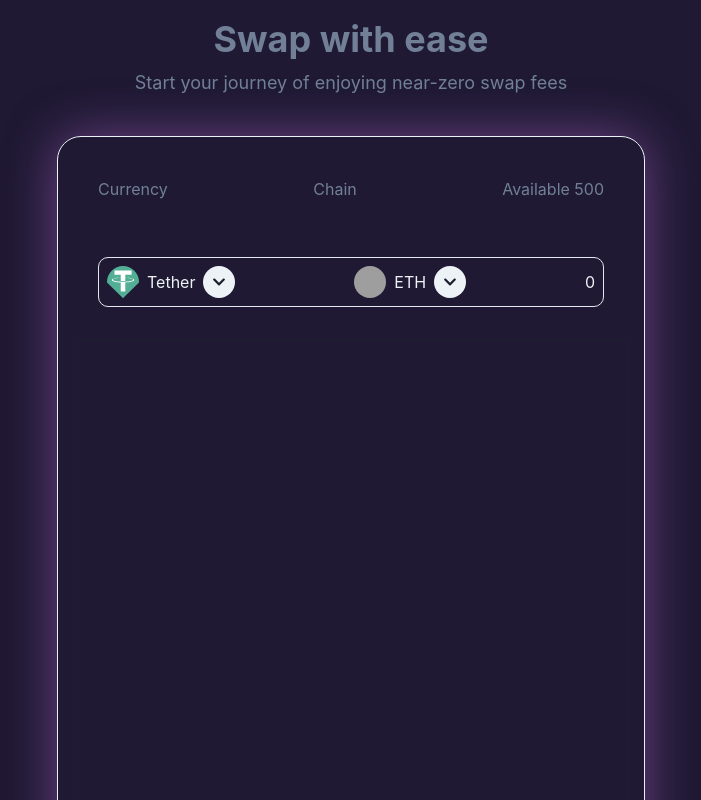
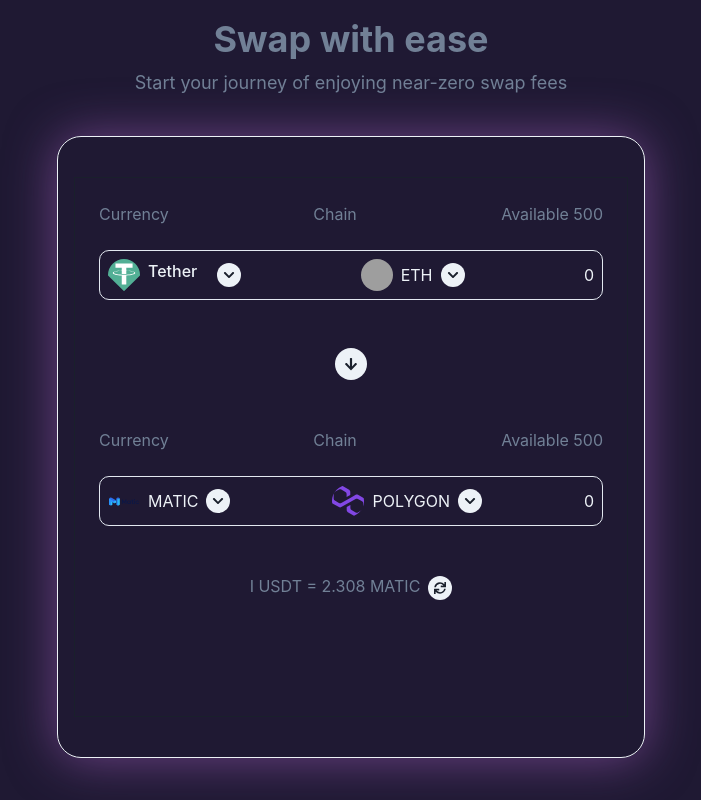
Before and after one commit to MinceDAO/beeswap, a React (Create React App) app in the folder iceswap-frontend/: page / in a window 1280 px wide. Shown: the part 1100-1900 px from the top of the page, without its empty margins (289-990 px from the left). Built offline with nearby package versions, Linux system fonts and the light colour scheme; grey boxes are pictures that could not be loaded.

Commit message:
Fixed currency display

```diff
--- a/iceswap-frontend/public/index.html
+++ b/iceswap-frontend/public/index.html
@@ -24,7 +24,7 @@
       work correctly both with client-side routing and a non-root public URL.
       Learn how to configure a non-root public URL by running `npm run build`.
     -->
-    <title>Iceswap</title>
+    <title>BeeSwap</title>
   </head>
   <body>
     <noscript>You need to enable JavaScript to run this app.</noscript>
--- a/iceswap-frontend/src/components/Trade.js
+++ b/iceswap-frontend/src/components/Trade.js
@@ -9,8 +9,11 @@
   IconButton,
   Spacer,
   Avatar,
+  Center,
+  FormControl,
+  FormLabel,
 } from "@chakra-ui/react";
-import { FaChevronDown, FaSun } from "react-icons/fa";
+import { FaArrowDown, FaChevronDown, FaSync } from "react-icons/fa";
 
 function TradeWrapper({ children }) {
   return (
@@ -45,7 +48,10 @@
         py={10}
       >
         <TradeWrapper>
+          <Center py={6}>
             <VStack p={4} alignItems="stretch" w="100%">
+              <FormControl>
+              <Box w={"554px"} h={"540px"} border={"1px"}>
                 <HStack
                   m={6}
                   size="2xs"
@@ -62,28 +68,95 @@
                 <HStack
                   borderRadius={"10px"}
                   borderWidth={"1px"}
+                  p={2}
                   m={6}
                   size="2xs"
                   lineHeight={"12px"}
                   fontWeight="400"
-              p={2}
                 >
-              <Avatar size={'sm'} src="/images/tether-usdt.svg" />
-              <Text  color={"gray.100"}>Tether</Text>
-              <IconButton size={"sm"} icon={<FaChevronDown />} isRound="true" />
+                  <Avatar size={"sm"} src="/images/tether-usdt.svg" />
+                  <FormLabel color={"gray.100"}>Tether</FormLabel>
+                  <IconButton
+                    size={"xs"}
+                    icon={<FaChevronDown />}
+                    isRound="true"
+                  />
                   <Spacer />
                   <Avatar
                     size={"sm"}
                     src="https://upload.wikimedia.org/wikipedia/commons/0/05/Ethereum_logo_2014.svg"
                   />
-              <Text  color={"gray.100"}>ETH</Text>
-              <IconButton size={"sm"} icon={<FaChevronDown />} isRound="true" />
+                  <Text color={"gray.100"}>ETH</Text>
+                  <IconButton
+                    size={"xs"}
+                    icon={<FaChevronDown />}
+                    isRound="true"
+                  />
                   <Spacer />
-              <Text  color={"gray.100"}>0</Text>
+                  <Text color={"gray.100"}>0</Text>
                 </HStack>
 
-            <Box w={"554px"} h={"540px"} border={"1px"}></Box>
+                <Center py={6}>
+                  <IconButton icon={<FaArrowDown />} size="sm" isRound="true" />
+                </Center>
+
+                <HStack
+                  m={6}
+                  size="2xs"
+                  lineHeight={"24px"}
+                  color={"gray.500"}
+                  fontWeight="400"
+                >
+                  <Text>Currency</Text>
+                  <Spacer />
+                  <Text>Chain</Text>
+                  <Spacer />
+                  <Text>Available 500</Text>
+                </HStack>
+                <HStack
+                  borderRadius={"10px"}
+                  borderWidth={"1px"}
+                  p={2}
+                  m={6}
+                  size="2xs"
+                  lineHeight={"12px"}
+                  fontWeight="400"
+                >
+                  <Avatar size={"sm"} src="/images/matic.svg" />
+                  <Text color={"gray.100"}>MATIC</Text>
+                  <IconButton
+                    size={"xs"}
+                    icon={<FaChevronDown />}
+                    isRound="true"
+                  />
+                  <Spacer />
+                  <Avatar size={"sm"} src="/images/polygon-matic.svg" />
+                  <Text color={"gray.100"}>POLYGON</Text>
+                  <IconButton
+                    size={"xs"}
+                    icon={<FaChevronDown />}
+                    isRound="true"
+                  />
+                  <Spacer />
+                  <Text color={"gray.100"}>0</Text>
+                </HStack>
+
+                <Center py={2}>
+                  <Text color={"gray.500"} m={4}>
+                    I USDT = 2.308 MATIC
+                    <IconButton
+                      ml={2}
+                      size={"xs"}
+                      icon={<FaSync />}
+                      bg={"gray.100"}
+                      isRound="true"
+                    />
+                  </Text>
+                </Center>
+              </Box>
+              </FormControl>
             </VStack>
+          </Center>
         </TradeWrapper>
       </Stack>
     </Box>
```
Also changed, not shown: iceswap-frontend/public/images/matic.svg (added). Lines whose indentation alone changed are shown as unchanged.
